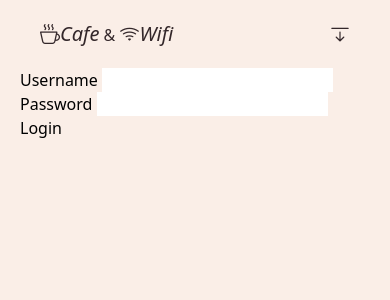
After one commit to noxan-dev/Cafe-Wifi, a Flask app: page /login in a window 390 px wide. The commit adds this page. Shown: the top 300 px of the page. Run offline with Flask 2, Linux system fonts and the light colour scheme; some libraries are stand-ins or nearby versions.

Commit message:
working nav and filter for mobile

```diff
--- a/app.py
+++ b/app.py
@@ -43,14 +43,12 @@ def load_user(user_id):
 
 @app.route('/register')
 def register():
-    pass
     form = RegisterForm()
     return render_template('register.html', form=form)
 
 
 @app.route('/login')
 def login():
-    pass
     form = LoginForm()
     return render_template('login.html', form=form)
 
--- a/static/js/index.js
+++ b/static/js/index.js
@@ -11,6 +11,24 @@ for (let i = 0; i < filterDivs.length; i++) {
             this.classList.remove('bg-slate-50');
             this.classList.add('bg-[#ffc6c7]');
         }
-    }
-    );
+    });
 }
+
+
+let navToggle = document.getElementsByClassName('nav-toggle');
+let navMenu = document.getElementsByClassName('nav-menu');
+
+navToggle[0].addEventListener("click", function () {
+    navMenu[0].classList.toggle('hidden');
+    navMenu[0].classList.toggle('flex');
+}
+);
+
+let filterButton = document.getElementsByClassName('filter-toggle');
+let filterMenu = document.getElementsByClassName('filter-menu');
+
+filterButton[0].addEventListener("click", function () {
+    filterMenu[0].classList.toggle('hidden');
+    filterMenu[0].classList.toggle('flex');
+}
+);
--- a/templates/filters.html
+++ b/templates/filters.html
@@ -1,5 +1,5 @@
-<div class="filter grid gap-5 text-[#33272a] text-center">
-    <h2 class="filter-title">Filter</h2>
+<h2 class="filter-title">Filter</h2>
+<div class="filter-menu">
     <form action="{{ url_for('home') }}" method="post">
         <div class="grid gap-5">
             <div class="grid gap-3">
--- /dev/null
+++ b/templates/login.html
@@ -0,0 +1,17 @@
+{% extends 'base.html' %}
+{% set active_page = 'login' %}
+
+{% block title %}Login{% endblock title %}
+
+{% block body %}
+    <div>
+        <form method="post">
+            {{ form.csrf_token }}
+            {{ form.username.label }} {{ form.username }}
+            {{ form.password.label }} {{ form.password }}
+            <input type="submit" value="Login" />
+        </form>
+    </div>
+
+
+{% endblock body %}
--- a/templates/navbar.html
+++ b/templates/navbar.html
@@ -2,23 +2,31 @@
     <div class="p-5">
         <div class="grid grid-cols-2 text-[#33272a]">
             <div><a href="{{ url_for('home') }}"><i class="bi bi-cup-hot text-xl">Cafe</i> & <i
-                    class="bi bi-wifi text-xl">Wifi</i></a></div>
+                    class="bi bi-wifi text-xl">Wifi</i></a>
+            </div>
+            <div class="nav-toggle block lg:hidden place-self-end">
+                <label for="nav-checkbox"></label>
+                <input id="nav-checkbox" type="checkbox">
+                <span class="nav-toggle-icon"><i class="bi bi-arrow-bar-down text-xl"></i></span>
+            </div>
 
-            <button class="nav-toggle block lg:hidden place-self-end">
-                <label>
-                    <input type="checkbox" class="hidden">
-                    <span class="nav-toggle-icon"><i class="bi bi-arrow-bar-down text-xl"></i></span>
-                </label>
-            </button>
+            {% if not current_user.is_authenticated %}
+                <div class="nav-menu hidden grid gap-2 col-span-2 grid-rows-2 place-self-end lg:block lg:grid-cols-2 lg:col-span-1 bg-[#fffffe] lg:bg-[#faeee7] lg:shadow-none lg:rounded-none shadow-md rounded-md p-2">
+                    <a href="{{ url_for('login') }}" class="px-3" title="Login"><i
+                            class="bi bi-box-arrow-in-right text-xl"> Login</i></a>
+                    <a href="{{ url_for('register') }}" class="px-3" title="Register"><i
+                            class="bi bi-file-earmark-person text-xl"> Register</i></a>
+                </div>
+            {% else %}
+                <div class="nav-menu hidden grid col-span-2 grid-rows-3 place-self-end lg:block lg:grid-cols-3 lg:col-span-1 gap-2 bg-[#fffffe] lg:bg-[#faeee7] lg:shadow-none lg:rounded-none shadow-md rounded-md p-2">
+                    <a href="{{ url_for('logout') }}" class="px-3" title="Logout"><i
+                            class="bi bi-box-arrow-in-right text-xl"> Logout</i></a>
+                    <a href="{{ url_for('add_cafe') }}" class="px-3" title="Add new cafe"><i
+                            class="bi bi-plus-circle text-xl"> Add cafe</i></a>
+                    <a class="px-3"><i class="bi bi-person-circle text-xl">{{ current_user.username }} Email</i></a>
+                </div>
+            {% endif %}
 
-            <div class="hidden place-self-end lg:block lg:grid lg:grid-cols-4">
-                <a href="{{ url_for('login') }}" title="Login"><i class="bi bi-box-arrow-in-right text-xl"> Login</i></a>
-                <a href="{{ url_for('register') }}" title="Register"><i class="bi bi-file-earmark-person text-xl"> Register</i></a>
-                <a href="{{ url_for('logout') }}" title="Logout"><i class="bi bi-box-arrow-in-right text-xl"> Logout</i></a>
-                <a href="{{ url_for('add_cafe') }}" title="Add new cafe"><i class="bi bi-plus-circle text-xl"> Add new
-                    cafe</i></a>
-{#                <a><i class="bi bi-person-circle text-xl">{{ request.user.email }}</i></a>#}
-            </div>
         </div>
     </div>
 </nav>
```
Also changed, not shown: templates/index.html (+9 -9 lines), templates/register.html (added, +18 -0 lines).
